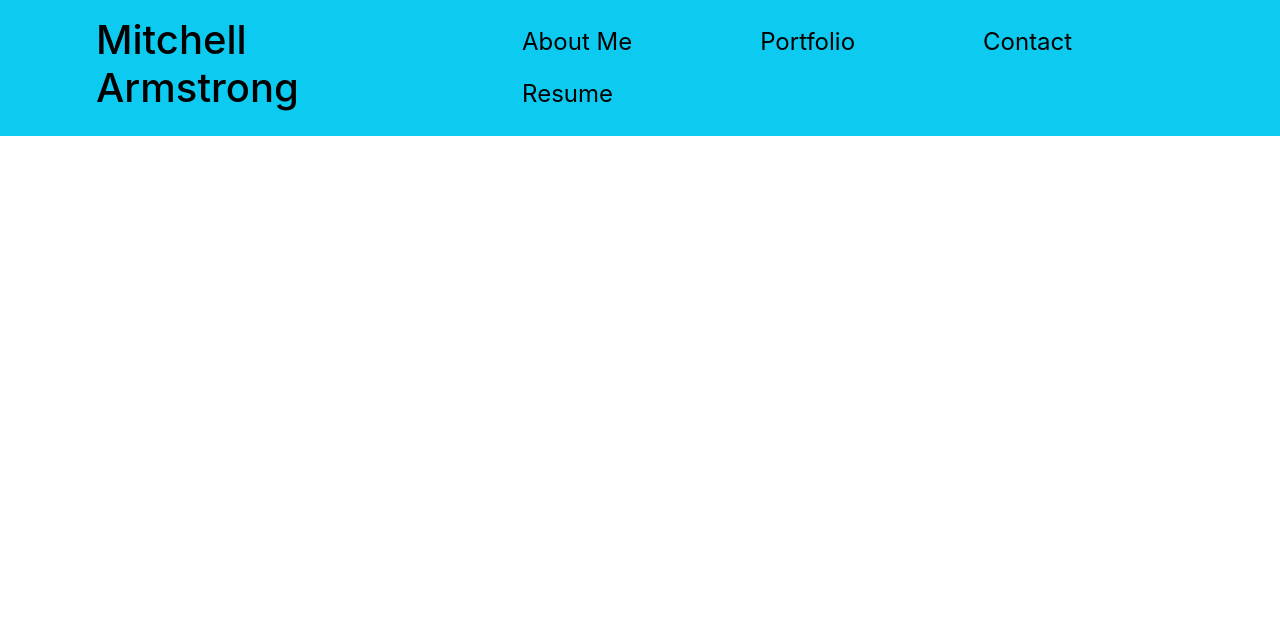
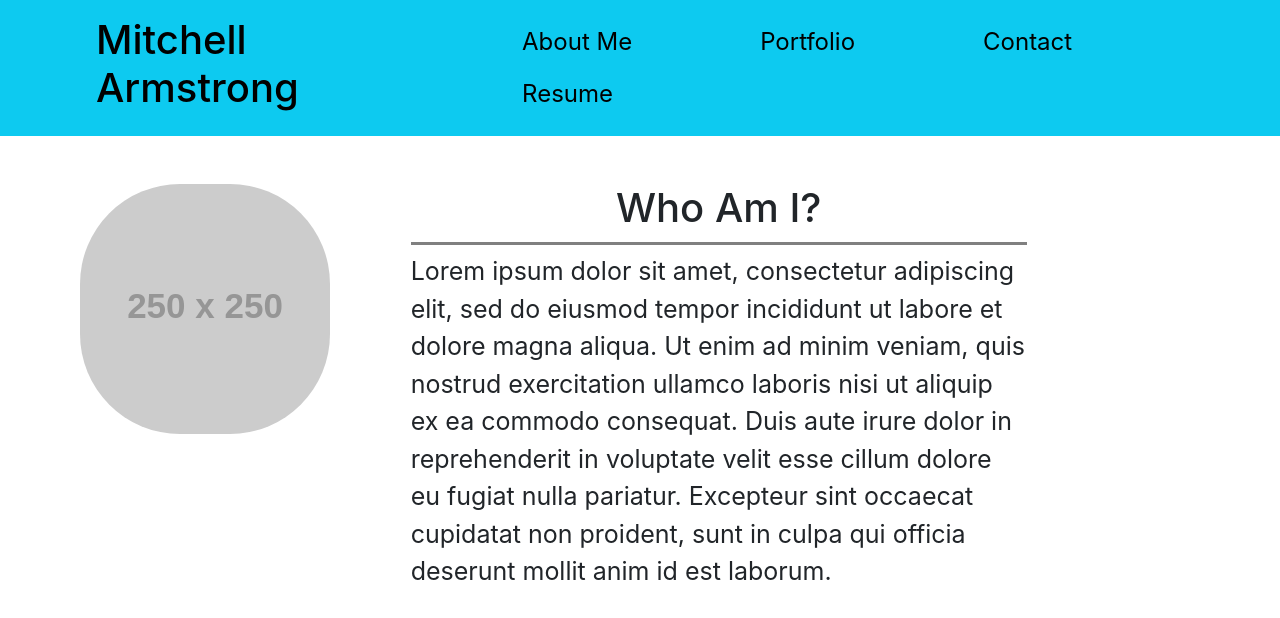
Before and after one commit to ScarElite/professional-portfolio, a React (Create React App) app: page / in a window 1280 px wide. Shown: the top 618 px of the page. Built offline with nearby package versions, Linux system fonts and the light colour scheme.

Commit message:
Created the About component and created a placeholder image and placeholder text

```diff
--- a/src/App.css
+++ b/src/App.css
@@ -24,3 +24,18 @@
 .nav-link:hover {
   color: white;
 }
+
+.personal-image {
+  border-radius: 40%;
+  max-width: 250px;
+  max-height: 250px;
+}
+
+.about-title {
+border-bottom: 3px solid gray;
+padding-bottom: 10px;
+}
+
+.about-paragraph-1 {
+  font-size: 25px;
+}
--- a/src/App.js
+++ b/src/App.js
@@ -1,11 +1,13 @@
 import React from "react";
 import "./App.css";
+import About from "./components/About";
 import Navigation from "./components/Nav";
 
 function App() {
   return (
     <div>
       <Navigation></Navigation>
+      <About></About>
     </div>
   );
 }
--- /dev/null
+++ b/src/components/About/index.js
@@ -0,0 +1,31 @@
+import React from "react";
+
+function About() {
+  return (
+    <div className="d-flex my-5 me-5">
+      <section className="col-4 d-flex justify-content-center">
+        <img
+          className="personal-image"
+          src="https://via.placeholder.com/250"
+          alt="placeholder"
+        ></img>
+      </section>
+      <section className="col-6">
+        <aside>
+          <h1 className="text-center about-title">Who Am I?</h1>
+          <p className="about-paragraph-1">
+            Lorem ipsum dolor sit amet, consectetur adipiscing elit, sed do
+            eiusmod tempor incididunt ut labore et dolore magna aliqua. Ut enim
+            ad minim veniam, quis nostrud exercitation ullamco laboris nisi ut
+            aliquip ex ea commodo consequat. Duis aute irure dolor in
+            reprehenderit in voluptate velit esse cillum dolore eu fugiat nulla
+            pariatur. Excepteur sint occaecat cupidatat non proident, sunt in
+            culpa qui officia deserunt mollit anim id est laborum.
+          </p>
+        </aside>
+      </section>
+    </div>
+  );
+}
+
+export default About;
```
